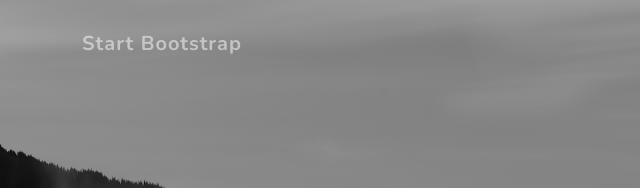
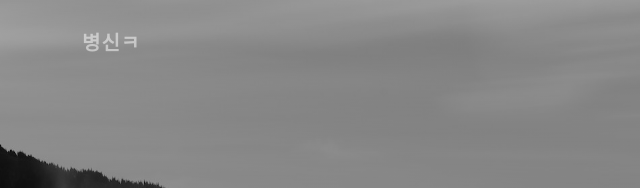
Before and after one commit to imbyoungdo/imbyoungdo.github.io, a plain HTML site: page index.html in a window 1280 px wide. Shown: the top 188 px of the page, 0-640 px from the left. Drawn offline with nearby package versions, Linux system fonts and the light colour scheme.

Commit message:
이거아닌가?

```diff
--- a/index.html
+++ b/index.html
@@ -19,7 +19,7 @@
         <!-- Navigation-->
         <nav class="navbar navbar-expand-lg navbar-light fixed-top" id="mainNav">
             <div class="container">
-                <a class="navbar-brand js-scroll-trigger" href="#page-top">Start Bootstrap</a>
+                <a class="navbar-brand js-scroll-trigger" href="#page-top">병신ㅋ</a>
                 <button class="navbar-toggler navbar-toggler-right" type="button" data-toggle="collapse" data-target="#navbarResponsive" aria-controls="navbarResponsive" aria-expanded="false" aria-label="Toggle navigation">
                     Menu
                     <i class="fas fa-bars"></i>
```
